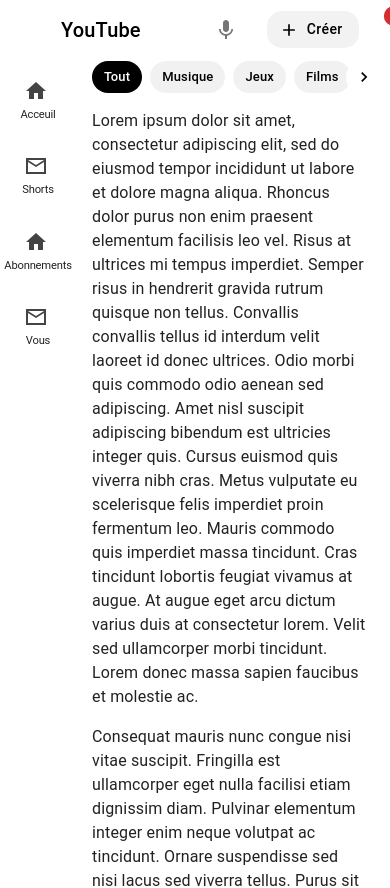
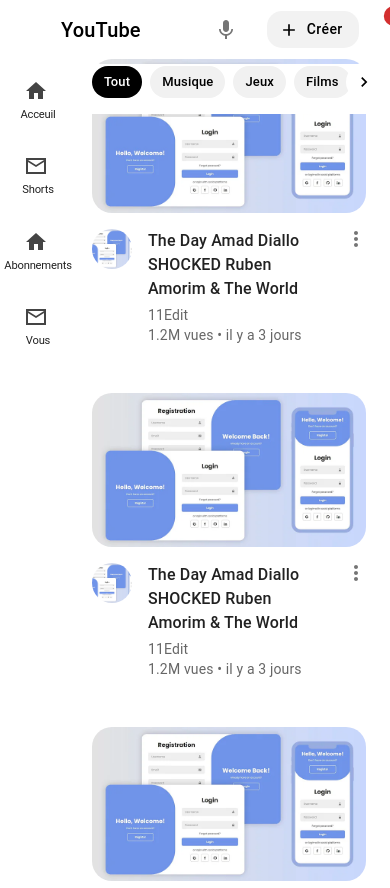
Before and after one commit to JulsDev-25/youtube-clone, a React (Vite) app: page / in a window 390 px wide. Shown: the top 888 px of the page. Built offline with nearby package versions, Linux system fonts and the light colour scheme; some icons are missing.

Commit message:
Add video cards and make them responsive, update the styles to all components responsible

```diff
--- a/src/layourts/main/index.jsx
+++ b/src/layourts/main/index.jsx
@@ -1,57 +1,305 @@
-import React, { use } from "react";
+import React, { useEffect, useRef, useState } from "react";
 import NavBar from "../../components/NavBar";
-import { Box, CssBaseline, Typography, useTheme } from "@mui/material";
+import { Box, CssBaseline, Grid, useTheme } from "@mui/material";
 import SideBar from "../../components/SideBar";
 import TabFilter from "../../components/TabFilter";
+import VideoCard from "../../components/VideoCard";
+import miniature from '../../assets/img/hq720.webp';
+import authPhoto from '../../assets/img/hq720.webp';
 
 const Main = () => {
-    const [openDrawer, setOpenDrawer] = React.useState(false);
+    const sideBarRef = useRef(null)
+    const [openDrawer, setOpenDrawer] = useState(false);
+    const [sideBarwidth, setSideBarWidth] = useState(68)
+
+    useEffect(() => {
+      if (sideBarRef.current) {
+        console.log("Sidebar ref:", sideBarRef.current.offsetWidth);
+        setSideBarWidth(sideBarRef.current.offsetWidth)
+      }
+    }, [openDrawer])
+
 
     const theme = useTheme();
 
-  const handleDrawerOpen = () => {
-    setOpen(true);
-  };
-
-  const handleDrawerClose = () => {
-    setOpen(false);
-  };
+    const Videos = [
+      {
+        miniature: miniature,
+        titre: "The Day Amad Diallo SHOCKED Ruben Amorim & The World",
+        description:
+          "Amad Diallo scored a sensational solo goal to help Manchester United Under-23s to a 3-1 win over Sporting Lisbon in the UEFA Youth League.",
+        auteur: {
+          nom: "11Edit",
+          photo: authPhoto,
+        },
+        durée: "12:34",
+        vues: "1.2M",
+        date: "3 jours",
+      },
+      {
+        miniature: miniature,
+        titre: "The Day Amad Diallo SHOCKED Ruben Amorim & The World",
+        description:
+          "Amad Diallo scored a sensational solo goal to help Manchester United Under-23s to a 3-1 win over Sporting Lisbon in the UEFA Youth League.",
+        auteur: {
+          nom: "11Edit",
+          photo: authPhoto,
+        },
+        durée: "12:34",
+        vues: "1.2M",
+        date: "3 jours",
+      },
+      {
+        miniature: miniature,
+        titre: "The Day Amad Diallo SHOCKED Ruben Amorim & The World",
+        description:
+          "Amad Diallo scored a sensational solo goal to help Manchester United Under-23s to a 3-1 win over Sporting Lisbon in the UEFA Youth League.",
+        auteur: {
+          nom: "11Edit",
+          photo: authPhoto,
+        },
+        durée: "12:34",
+        vues: "1.2M",
+        date: "3 jours",
+      },
+      {
+        miniature: miniature,
+        titre: "The Day Amad Diallo SHOCKED Ruben Amorim & The World",
+        description:
+          "Amad Diallo scored a sensational solo goal to help Manchester United Under-23s to a 3-1 win over Sporting Lisbon in the UEFA Youth League.",
+        auteur: {
+          nom: "11Edit",
+          photo: authPhoto,
+        },
+        durée: "12:34",
+        vues: "1.2M",
+        date: "3 jours",
+      },
+      {
+        miniature: miniature,
+        titre: "The Day Amad Diallo SHOCKED Ruben Amorim & The World",
+        description:
+          "Amad Diallo scored a sensational solo goal to help Manchester United Under-23s to a 3-1 win over Sporting Lisbon in the UEFA Youth League.",
+        auteur: {
+          nom: "11Edit",
+          photo: authPhoto,
+        },
+        durée: "12:34",
+        vues: "1.2M",
+        date: "3 jours",
+      },
+      {
+        miniature: miniature,
+        titre: "The Day Amad Diallo SHOCKED Ruben Amorim & The World",
+        description:
+          "Amad Diallo scored a sensational solo goal to help Manchester United Under-23s to a 3-1 win over Sporting Lisbon in the UEFA Youth League.",
+        auteur: {
+          nom: "11Edit",
+          photo: authPhoto,
+        },
+        durée: "12:34",
+        vues: "1.2M",
+        date: "3 jours",
+      },
+      {
+        miniature: miniature,
+        titre: "The Day Amad Diallo SHOCKED Ruben Amorim & The World",
+        description:
+          "Amad Diallo scored a sensational solo goal to help Manchester United Under-23s to a 3-1 win over Sporting Lisbon in the UEFA Youth League.",
+        auteur: {
+          nom: "11Edit",
+          photo: authPhoto,
+        },
+        durée: "12:34",
+        vues: "1.2M",
+        date: "3 jours",
+      },
+      {
+        miniature: miniature,
+        titre: "The Day Amad Diallo SHOCKED Ruben Amorim & The World",
+        description:
+          "Amad Diallo scored a sensational solo goal to help Manchester United Under-23s to a 3-1 win over Sporting Lisbon in the UEFA Youth League.",
+        auteur: {
+          nom: "11Edit",
+          photo: authPhoto,
+        },
+        durée: "12:34",
+        vues: "1.2M",
+        date: "3 jours",
+      },
+      {
+        miniature: miniature,
+        titre: "The Day Amad Diallo SHOCKED Ruben Amorim & The World",
+        description:
+          "Amad Diallo scored a sensational solo goal to help Manchester United Under-23s to a 3-1 win over Sporting Lisbon in the UEFA Youth League.",
+        auteur: {
+          nom: "11Edit",
+          photo: authPhoto,
+        },
+        durée: "12:34",
+        vues: "1.2M",
+        date: "3 jours",
+      },
+      {
+        miniature: miniature,
+        titre: "The Day Amad Diallo SHOCKED Ruben Amorim & The World",
+        description:
+          "Amad Diallo scored a sensational solo goal to help Manchester United Under-23s to a 3-1 win over Sporting Lisbon in the UEFA Youth League.",
+        auteur: {
+          nom: "11Edit",
+          photo: authPhoto,
+        },
+        durée: "12:34",
+        vues: "1.2M",
+        date: "3 jours",
+      },
+      {
+        miniature: miniature,
+        titre: "The Day Amad Diallo SHOCKED Ruben Amorim & The World",
+        description:
+          "Amad Diallo scored a sensational solo goal to help Manchester United Under-23s to a 3-1 win over Sporting Lisbon in the UEFA Youth League.",
+        auteur: {
+          nom: "11Edit",
+          photo: authPhoto,
+        },
+        durée: "12:34",
+        vues: "1.2M",
+        date: "3 jours",
+      },
+      {
+        miniature: miniature,
+        titre: "The Day Amad Diallo SHOCKED Ruben Amorim & The World",
+        description:
+          "Amad Diallo scored a sensational solo goal to help Manchester United Under-23s to a 3-1 win over Sporting Lisbon in the UEFA Youth League.",
+        auteur: {
+          nom: "11Edit",
+          photo: authPhoto,
+        },
+        durée: "12:34",
+        vues: "1.2M",
+        date: "3 jours",
+      },
+      {
+        miniature: miniature,
+        titre: "The Day Amad Diallo SHOCKED Ruben Amorim & The World",
+        description:
+          "Amad Diallo scored a sensational solo goal to help Manchester United Under-23s to a 3-1 win over Sporting Lisbon in the UEFA Youth League.",
+        auteur: {
+          nom: "11Edit",
+          photo: authPhoto,
+        },
+        durée: "12:34",
+        vues: "1.2M",
+        date: "3 jours",
+      },
+      {
+        miniature: miniature,
+        titre: "The Day Amad Diallo SHOCKED Ruben Amorim & The World",
+        description:
+          "Amad Diallo scored a sensational solo goal to help Manchester United Under-23s to a 3-1 win over Sporting Lisbon in the UEFA Youth League.",
+        auteur: {
+          nom: "11Edit",
+          photo: authPhoto,
+        },
+        durée: "12:34",
+        vues: "1.2M",
+        date: "3 jours",
+      },
+      {
+        miniature: miniature,
+        titre: "The Day Amad Diallo SHOCKED Ruben Amorim & The World",
+        description:
+          "Amad Diallo scored a sensational solo goal to help Manchester United Under-23s to a 3-1 win over Sporting Lisbon in the UEFA Youth League.",
+        auteur: {
+          nom: "11Edit",
+          photo: authPhoto,
+        },
+        durée: "12:34",
+        vues: "1.2M",
+        date: "3 jours",
+      },
+      {
+        miniature: miniature,
+        titre: "The Day Amad Diallo SHOCKED Ruben Amorim & The World",
+        description:
+          "Amad Diallo scored a sensational solo goal to help Manchester United Under-23s to a 3-1 win over Sporting Lisbon in the UEFA Youth League.",
+        auteur: {
+          nom: "11Edit",
+          photo: authPhoto,
+        },
+        durée: "12:34",
+        vues: "1.2M",
+        date: "3 jours",
+      },
+      {
+        miniature: miniature,
+        titre: "The Day Amad Diallo SHOCKED Ruben Amorim & The World",
+        description:
+          "Amad Diallo scored a sensational solo goal to help Manchester United Under-23s to a 3-1 win over Sporting Lisbon in the UEFA Youth League.",
+        auteur: {
+          nom: "11Edit",
+          photo: authPhoto,
+        },
+        durée: "12:34",
+        vues: "1.2M",
+        date: "3 jours",
+      },
+      {
+        miniature: miniature,
+        titre: "The Day Amad Diallo SHOCKED Ruben Amorim & The World",
+        description:
+          "Amad Diallo scored a sensational solo goal to help Manchester United Under-23s to a 3-1 win over Sporting Lisbon in the UEFA Youth League.",
+        auteur: {
+          nom: "11Edit",
+          photo: authPhoto,
+        },
+        durée: "12:34",
+        vues: "1.2M",
+        date: "3 jours",
+      },
+      {
+        miniature: miniature,
+        titre: "The Day Amad Diallo SHOCKED Ruben Amorim & The World",
+        description:
+          "Amad Diallo scored a sensational solo goal to help Manchester United Under-23s to a 3-1 win over Sporting Lisbon in the UEFA Youth League.",
+        auteur: {
+          nom: "11Edit",
+          photo: authPhoto,
+        },
+        durée: "12:34",
+        vues: "1.2M",
+        date: "3 jours",
+      },
+    ];
 
     return (
-        <Box sx={{flex:1 }}>
+        <Box sx={{flex:1, position: "relative"}}>
             <CssBaseline />
             <NavBar setOpenDrawer={setOpenDrawer} openDrawer={openDrawer} />
-            <Box sx={{ display: 'flex' }}>
-                <SideBar open={openDrawer} sx={{ mt: theme.mixins.toolbar.minHeight }} />
+            <Box sx={{ display: 'flex', }}>
+                <SideBar open={openDrawer} sideBarRef={sideBarRef} />
                 <Box component="main" sx={{ flexGrow: 1, px: 3, overflow: "hidden" }}>
-                  <TabFilter />
-                    <Typography sx={{ marginBottom: 2 }}>
-                    Lorem ipsum dolor sit amet, consectetur adipiscing elit, sed do eiusmod
-                    tempor incididunt ut labore et dolore magna aliqua. Rhoncus dolor purus non
-                    enim praesent elementum facilisis leo vel. Risus at ultrices mi tempus
-                    imperdiet. Semper risus in hendrerit gravida rutrum quisque non tellus.
-                    Convallis convallis tellus id interdum velit laoreet id donec ultrices.
-                    Odio morbi quis commodo odio aenean sed adipiscing. Amet nisl suscipit
-                    adipiscing bibendum est ultricies integer quis. Cursus euismod quis viverra
-                    nibh cras. Metus vulputate eu scelerisque felis imperdiet proin fermentum
-                    leo. Mauris commodo quis imperdiet massa tincidunt. Cras tincidunt lobortis
-                    feugiat vivamus at augue. At augue eget arcu dictum varius duis at
-                    consectetur lorem. Velit sed ullamcorper morbi tincidunt. Lorem donec massa
-                    sapien faucibus et molestie ac.
-                    </Typography>
-                    <Typography sx={{ marginBottom: 2 }}>
-                    Consequat mauris nunc congue nisi vitae suscipit. Fringilla est ullamcorper
-                    eget nulla facilisi etiam dignissim diam. Pulvinar elementum integer enim
-                    neque volutpat ac tincidunt. Ornare suspendisse sed nisi lacus sed viverra
-                    tellus. Purus sit amet volutpat consequat mauris. Elementum eu facilisis
-                    sed odio morbi. Euismod lacinia at quis risus sed vulputate odio. Morbi
-                    tincidunt ornare massa eget egestas purus viverra accumsan in. In hendrerit
-                    gravida rutrum quisque non tellus orci ac. Pellentesque nec nam aliquam sem
-                    et tortor. Habitant morbi tristique senectus et. Adipiscing elit duis
-                    tristique sollicitudin nibh sit. Ornare aenean euismod elementum nisi quis
-                    eleifend. Commodo viverra maecenas accumsan lacus vel facilisis. Nulla
-                    posuere sollicitudin aliquam ultrices sagittis orci a.
-                    </Typography>
+                  <Box sx={{width: `calc(100% - ${sideBarwidth}px - 48px)`, position: 'fixed', top: '64px', backgroundColor: '#fff'}} >
+                    <TabFilter />
+                  </Box>
+
+                  {/* First section video card */}
+                  <Grid container spacing={2}>
+                    {Videos.map((video, index) => (
+                      <VideoCard
+                        key={index}
+                        miniature={video.miniature}
+                        titre={video.titre}
+                        description={video.description}
+                        auteur={video.auteur}
+                        durée={video.durée}
+                        vues={video.vues}
+                        date={video.date}
+                      />
+                    ))}
+                  </Grid>
+
+                  {/* Second section video card */}
                 </Box>
             </Box>
         </Box>
```
